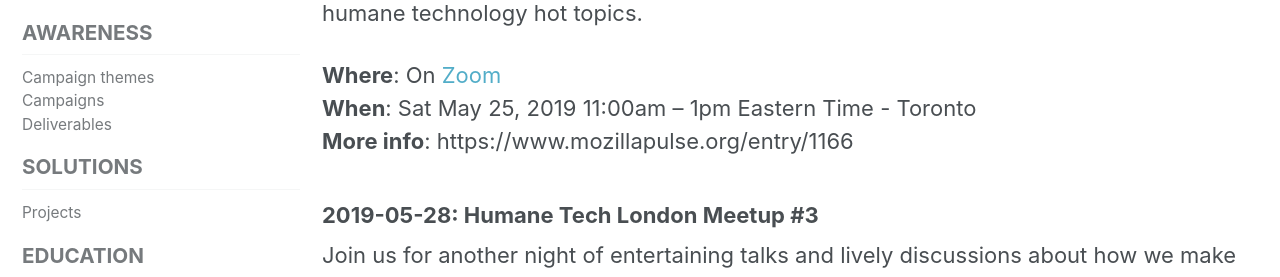
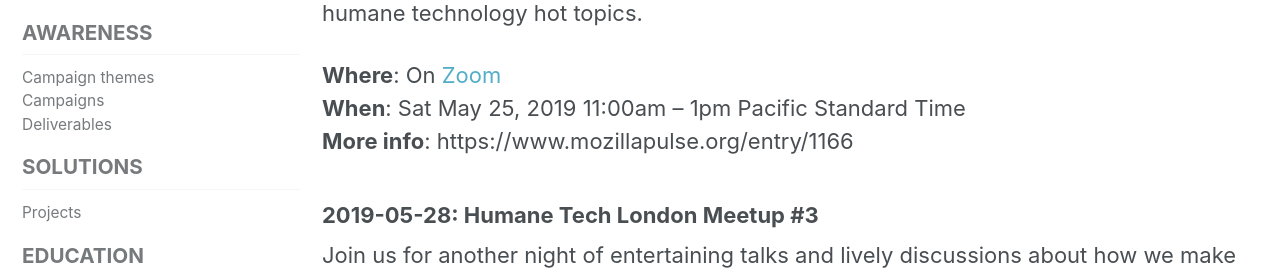
Before and after one commit to humanetech-community/community-hub, a Jekyll site: the page built from _activities/00-activities-root/01-events.md, in a window 1280 px wide and 900 px high, scrolled down 837 px. Shown: the part 165-442 px from the top of the window. Built offline with Jekyll 4.4.1, drawn with Linux system fonts in a browser that asks for light colours; cached includes are drawn as plain includes; nearby versions of some CDN libraries.

Commit message:
Time zone fixed - #77

```diff
--- a/_activities/00-activities-root/01-events.md
+++ b/_activities/00-activities-root/01-events.md
@@ -32,7 +32,7 @@ For the past months the Humane Tech Community has participated in the Mozilla Op
 Join HTC via video chat to ask questions about what we do and what we think about humane technology hot topics.
 
 **Where**: On [Zoom](https://zoom.us/) <br>
-**When**: Sat May 25, 2019 11:00am – 1pm Eastern Time - Toronto<br>
+**When**: Sat May 25, 2019 11:00am – 1pm Pacific Standard Time<br>
 **More info**: https://www.mozillapulse.org/entry/1166
 
 
```
